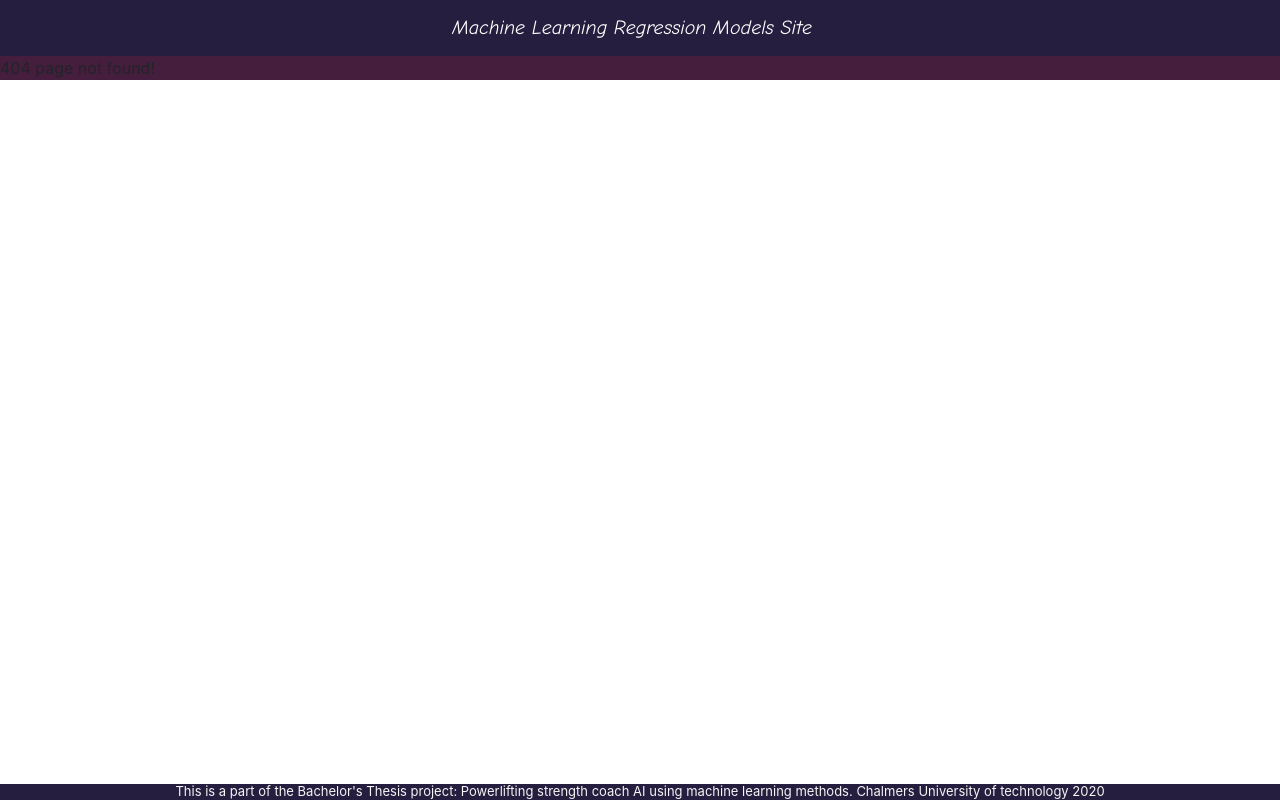
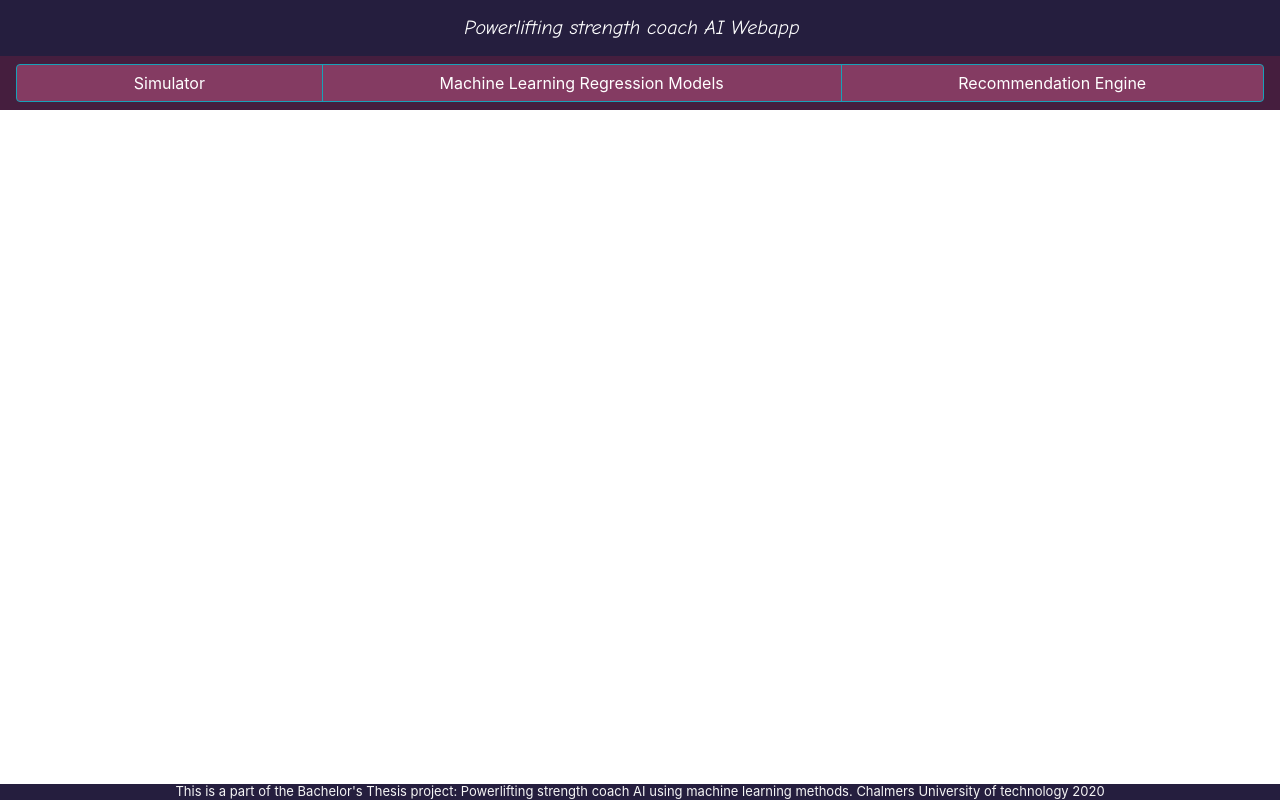
Before and after one commit to vifraa/datx02-05, a React (Create React App) app in the folder webapp/: page /simulator in a window 1280 px wide. Built offline with nearby package versions, Linux system fonts and the light colour scheme.

Commit message:
added shared navbar

```diff
--- a/webapp/src/App.css
+++ b/webapp/src/App.css
@@ -17,6 +17,15 @@
   background-color: #251e3e;
   font-family: 'Comic Neue', cursive;
   font-size: xx-large;
+}
+
+#nav_btn_group{
+  margin: auto;
+  width: 100%;
+}
+
+#sim_button_nav, #mod_button_nav, #rec_button_nav{
+  background-color: #843b62;
 }
 
 #UploadDataDiv{
--- a/webapp/src/App.js
+++ b/webapp/src/App.js
@@ -6,7 +6,7 @@ import { BrowserRouter, Switch, Route } from 'react-router-dom';
 import Container from 'react-bootstrap/Container';
 import Default from './Components/default';
 import Footer from './Components/footer';
-
+import simulator_main from './Components/SimulatorComponents/simulator_main';
 
 function App() {
 
@@ -25,7 +25,7 @@ function App() {
             <BrowserRouter>
               <Switch>
                 <Route exact path="/" component={main} />
-                {/*<Route path="/" component={} />*/}
+                <Route path="/simulator" component={simulator_main} />
                 <Route component={Default} />
               </Switch>
             </BrowserRouter>
--- /dev/null
+++ b/webapp/src/Components/SimulatorComponents/simulator_main.jsx
@@ -0,0 +1,11 @@
+import React, { Component } from 'react'
+
+export default class simulator_main extends Component {
+    render() {
+        return (
+            <div>
+
+            </div>
+        )
+    }
+}
--- a/webapp/src/Components/modelCard.jsx
+++ b/webapp/src/Components/modelCard.jsx
@@ -5,10 +5,9 @@ import {
   MDBCardBody,
   MDBCardImage,
   MDBCardTitle,
-  MDBRow,
-  MDBCol,
   MDBIcon,
 } from "mdbreact";
+
 import { Row, Container } from "react-bootstrap";
 class modelCard extends Component {
   constructor(props) {
--- a/webapp/src/Components/navbar.jsx
+++ b/webapp/src/Components/navbar.jsx
@@ -1,20 +1,22 @@
 import React, { Component } from 'react';
 import Navbar from 'react-bootstrap/Navbar';
 import Nav from 'react-bootstrap/Nav';
+import { Button } from 'react-bootstrap';
 
 class navbar extends Component {
     render() {
         return (
             <div>
                 <Navbar id="navbar" variant="dark" className="justify-content-md-center">
-                    <Navbar.Brand href="#home">Machine Learning Regression Models Site</Navbar.Brand>
-                   {/**
-                    * <Nav className="mr-auto">
-                        <Nav.Link href="#home">Rubrik1</Nav.Link>
-                        <Nav.Link href="#features">Rubrik2</Nav.Link>
-                        <Nav.Link href="#pricing">Rubrik3</Nav.Link>
-                    </Nav>
-                    */}
+                    <Navbar.Brand href="#home">Powerlifting strength coach AI Webapp</Navbar.Brand>
+                </Navbar>
+
+                <Navbar id="navbar_buttons" variant="dark">
+                        <div id= "nav_btn_group" className="btn-group" role="group" aria-label="Basic example">
+                            <Button id="sim_button_nav" type="button" className="btn btn-info" href="simulator">Simulator</Button>
+                            <Button id="mod_button_nav" type="button" className="btn btn-info" href="/">Machine Learning Regression Models</Button>
+                            <Button id="rec_button_nav" type="button" className="btn btn-info" href="recengine">Recommendation Engine</Button>
+                        </div>
                 </Navbar>
 
             </div>
```
Also changed, not shown: webapp/src/Components/learningResults.jsx (+0 -13 lines), 2 other files (tests, documents, lock files or other folders).
